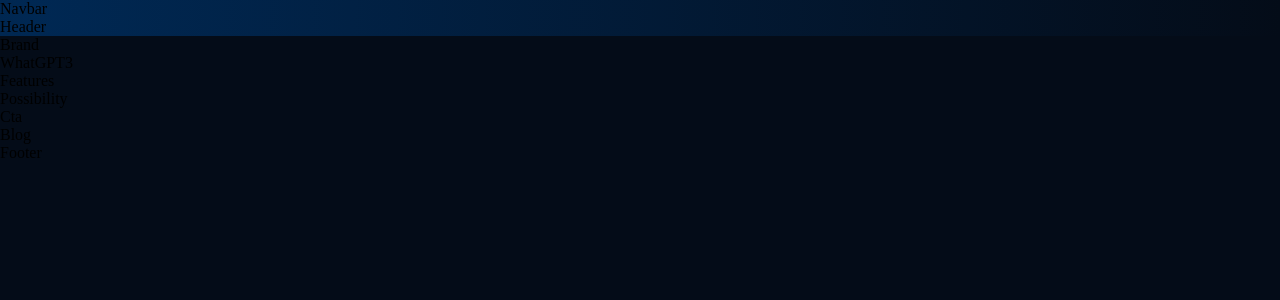
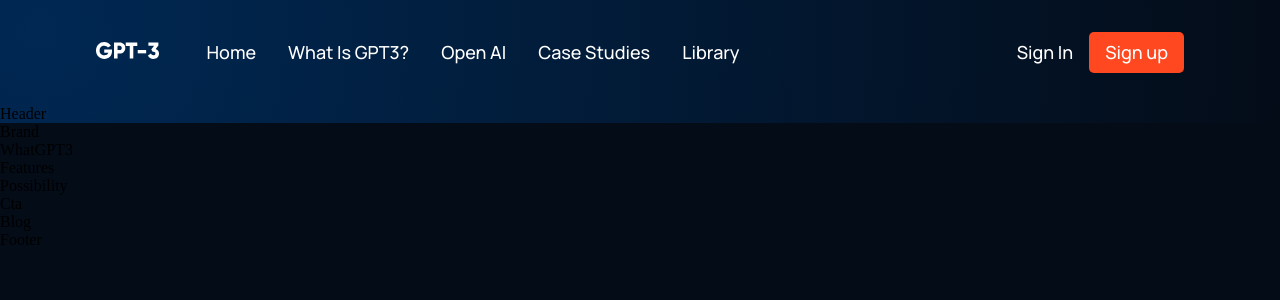
Before and after one commit to dasariprashant0/React_GPT3_App, a React (Create React App) app: page / in a window 1280 px wide. Shown: the top 300 px of the page. Built offline with nearby package versions, Linux system fonts and the light colour scheme.

Commit message:
Created a responsive navbar

```diff
--- a/src/components/navbar/Navbar.jsx
+++ b/src/components/navbar/Navbar.jsx
@@ -1,8 +1,80 @@
-import React from "react";
+import React, { useState } from "react";
 import "./navbar.css";
+import logo from "../../assets/logo.svg";
+import { RiMenu3Line, RiCloseLine } from "react-icons/ri";
 
 const Navbar = () => {
-  return <div>Navbar</div>;
+  const [toggleMenu, setToggleMenu] = useState(false);
+  return (
+    <div className="gpt3__navbar">
+      <div className="gpt3__navbar-links">
+        <div className="gpt3__navbar-links_logo">
+          <img src={logo} alt="navbar logo" />
+        </div>
+        <div className="gpt3__navbar-links_container">
+          <p>
+            <a href="#home">Home</a>
+          </p>
+          <p>
+            <a href="#wgpt3">What is GPT3?</a>
+          </p>
+          <p>
+            <a href="#possibility">Open AI</a>
+          </p>
+          <p>
+            <a href="#features">Case Studies</a>
+          </p>
+          <p>
+            <a href="#blog">Library</a>
+          </p>
+        </div>
+      </div>
+      <div className="gpt3__navbar-sign">
+        <p>Sign in</p>
+        <button type="button">Sign up</button>
+      </div>
+      <div className="gpt3__navbar-menu">
+        {toggleMenu ? (
+          <RiCloseLine
+            color="#fff"
+            size={27}
+            onClick={() => setToggleMenu(false)}
+          />
+        ) : (
+          <RiMenu3Line
+            color="#fff"
+            size={27}
+            onClick={() => setToggleMenu(true)}
+          />
+        )}
+        {toggleMenu && (
+          <div className="gpt3__navbar-menu_container scale-up-center">
+            <div className="gpt3__navbar-menu_container-links">
+              <p>
+                <a href="#home">Home</a>
+              </p>
+              <p>
+                <a href="#wgpt3">What is GPT3?</a>
+              </p>
+              <p>
+                <a href="#possibility">Open AI</a>
+              </p>
+              <p>
+                <a href="#features">Case Studies</a>
+              </p>
+              <p>
+                <a href="#blog">Library</a>
+              </p>
+            </div>
+            <div className="gpt3__navbar-menu_container-links-sign">
+              <p>Sign in</p>
+              <button type="button">Sign up</button>
+            </div>
+          </div>
+        )}
+      </div>
+    </div>
+  );
 };
 
 export default Navbar;
--- a/src/components/navbar/navbar.css
+++ b/src/components/navbar/navbar.css
@@ -0,0 +1,131 @@
+.gpt3__navbar {
+  display: flex;
+  justify-content: space-between;
+  align-items: center;
+  padding: 2rem 6rem;
+}
+
+.gpt3__navbar-links {
+  flex: 1;
+  display: flex;
+  justify-content: flex-start;
+  align-items: center;
+}
+
+.gpt3__navbar-links_logo {
+  margin-right: 2rem;
+}
+
+.gpt3__navbar-links_logo img {
+  width: 62.56px;
+  height: 16.02px;
+}
+
+.gpt3__navbar-links_container {
+  display: flex;
+  flex-direction: row;
+}
+
+.gpt3__navbar-sign {
+  display: flex;
+  justify-content: flex-end;
+  align-items: center;
+}
+
+.gpt3__navbar-links_container p,
+.gpt3__navbar-sign p,
+.gpt3__navbar-menu_container p {
+  color: white;
+  font-family: var(--font-family);
+  font-weight: 500;
+  font-size: 18px;
+  line-height: 25px;
+  text-transform: capitalize;
+  margin: 0 1rem;
+  cursor: pointer;
+}
+
+.gpt3__navbar-sign button,
+.gpt3__navbar-menu_container button {
+  padding: 0.5rem 1rem;
+  color: white;
+  background: #ff4820;
+  font-family: var(--font-family);
+  font-weight: 500;
+  font-size: 18px;
+  line-height: 25px;
+  border: none;
+  outline: none;
+  cursor: pointer;
+  border-radius: 5px;
+}
+
+.gpt3__navbar-menu {
+  margin-left: 1rem;
+
+  display: none;
+  position: relative;
+}
+
+.gpt3__navbar-menu svg {
+  cursor: pointer;
+}
+
+.gpt3__navbar-menu_container {
+  display: flex;
+  justify-content: flex-end;
+  align-items: flex-end;
+  flex-direction: column;
+  text-align: end;
+  background: var(--color-footer);
+  padding: 2rem;
+  position: absolute;
+  right: 0;
+  top: 40px;
+  margin-top: 1rem;
+  min-width: 210px;
+  border-radius: 5px;
+  box-shadow: 0px 0px 5px rgba(0, 0, 0, 0.2);
+}
+
+.gpt3__navbar-menu_container p {
+  margin: 1rem 0;
+}
+
+.gpt3__navbar-menu_container-links-sign {
+    display: none;
+}
+
+@media screen and (max-width: 1050px) {
+  .gpt3__navbar-links_container {
+    display: none;
+  }
+
+  .gpt3__navbar-menu {
+    display: flex;
+  }
+}
+
+@media screen and (max-width: 700px) {
+  .gpt3__navbar {
+    padding: 2rem 4rem;
+  }
+}
+
+@media screen and (max-width: 550px) {
+  .gpt3__navbar {
+    padding: 2rem;
+  }
+
+  .gpt3__navbar-sign {
+    display: none;
+  }
+
+  .gpt3__navbar-menu_container {
+    top: 20px;
+  }
+
+  .gpt3__navbar-menu_container-links-sign {
+    display: block;
+  }
+}
```
